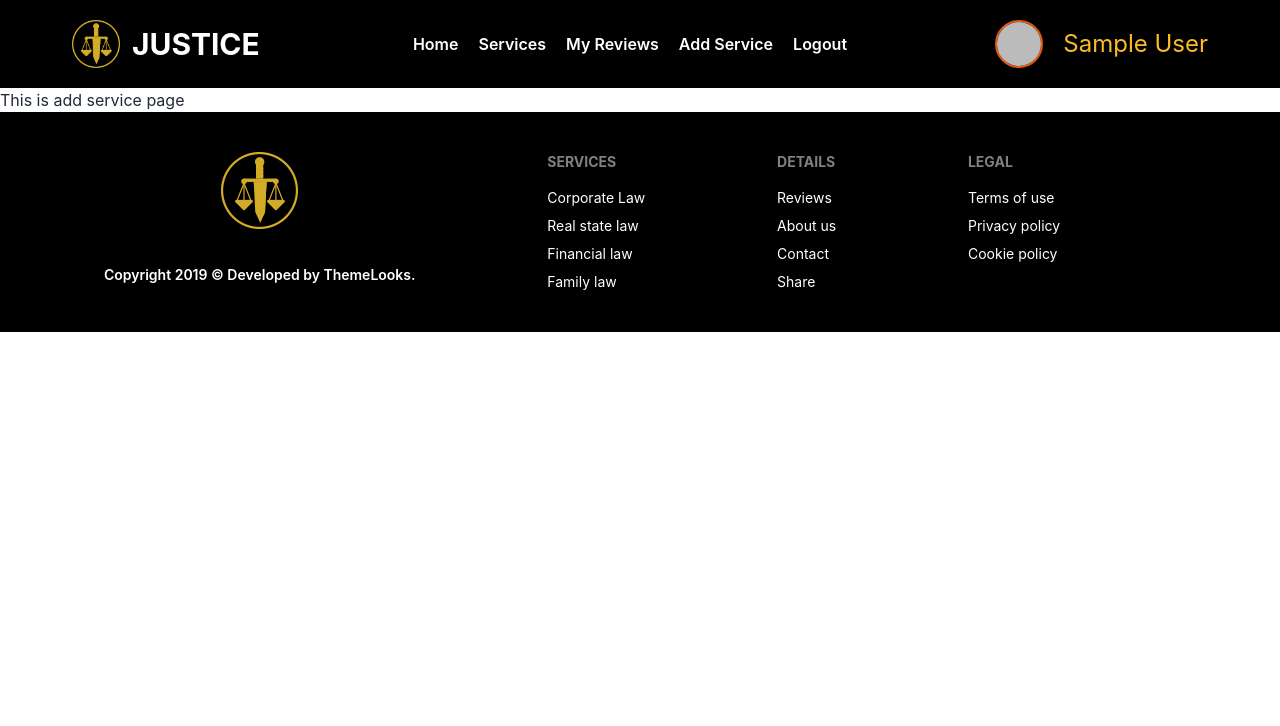
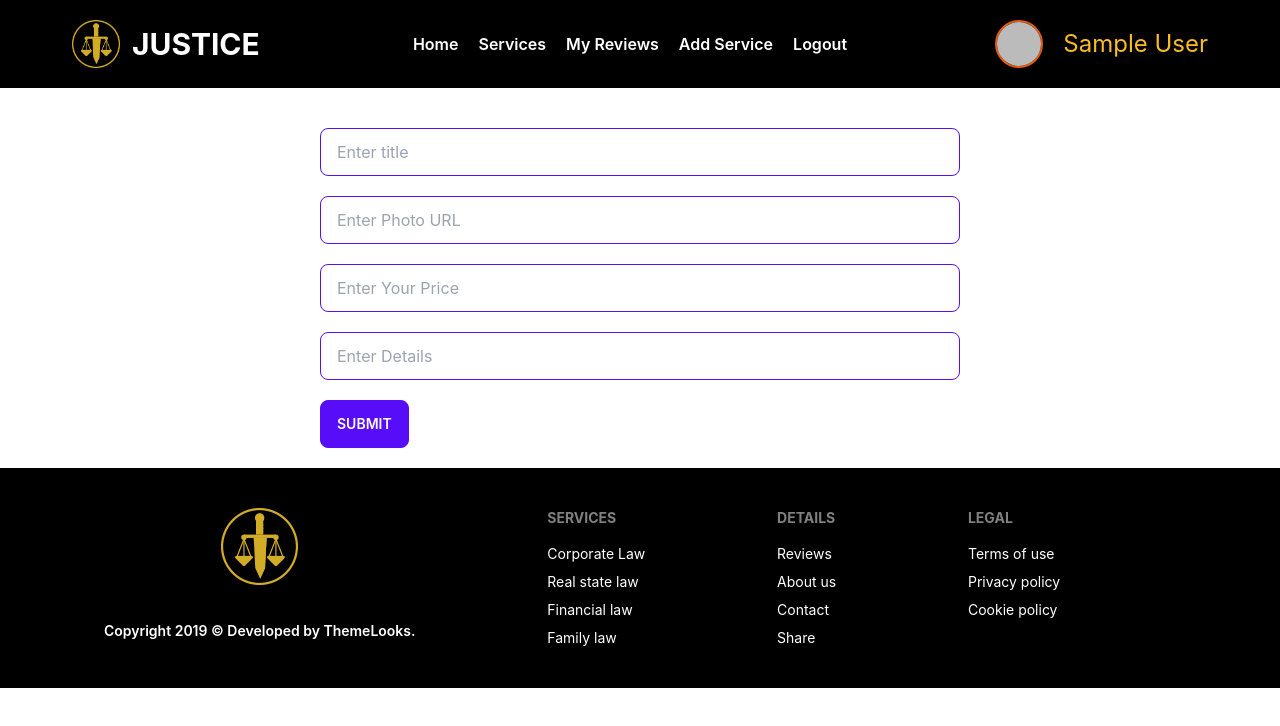
Before and after one commit to noyon-podder/service-review-client-11, a React (Create React App) app: page /add in a window 1280 px wide. Shown: the top 726 px of the page. Built offline with nearby package versions, Linux system fonts and the light colour scheme; no server answers; sample sign-in values are in the browser's storage.

Commit message:
services section add this commit

```diff
--- a/public/index.html
+++ b/public/index.html
@@ -24,7 +24,7 @@
       work correctly both with client-side routing and a non-root public URL.
       Learn how to configure a non-root public URL by running `npm run build`.
     -->
-    <title>React App</title>
+    <title></title>
   </head>
   <body>
     <noscript>You need to enable JavaScript to run this app.</noscript>
--- a/src/pages/AddService/AddService.js
+++ b/src/pages/AddService/AddService.js
@@ -1,9 +1,50 @@
-import React from 'react';
+import React, { useEffect, useState } from 'react';
+import useTitle from '../Hooks/useTitle';
 
 const AddService = () => {
+  useTitle("Add Service");
+   const [name, setName] = useState('');
+   const [img, setImg] = useState('');
+   const [price, setPrice] = useState('');
+   const [des, setDes] = useState('');
+
+    const handleAddService = () =>  {
+
+
+    //  const title = name;
+    //  const photoURL = photo;
+    //  const  = price;
+    //  const description = des
+    const serviceData = {name, img, price, des};
+
+    console.log(name, img, price, des);
+
+
+    fetch('http://localhost:5000/services', {
+        method: "POST",
+        headers: {
+            "content-type" : "application/json"
+        },
+        body: JSON.stringify(serviceData)
+       })
+       .then(res => res.json())
+       .then(data => console.log(data))
+
+
+    }
     return (
         <div>
-            <h3>This is add service page</h3>
+           <div className='lg:w-1/2 mx-auto py-5'>
+           <form >
+           <input type="text" placeholder="Enter title" value={name} onChange={e => setName(e.target.value)} className="input input-bordered input-primary w-full mt-5" />
+            <input type="text" placeholder="Enter Photo URL" value={img} onChange={e => setImg(e.target.value)} className="input input-bordered input-primary w-full mt-5" />
+            <input type="text" placeholder="Enter Your Price" value={price} onChange={e => setPrice(e.target.value)} className="input input-bordered input-primary w-full mt-5" />
+            <input type="text" placeholder="Enter Details" value={des}onChange={e => setDes(e.target.value)} className="input input-bordered input-primary w-full mt-5" />
+           </form>
+
+
+          <button type='submit' onClick={handleAddService} className='btn btn-primary mt-5'>Submit</button>
+           </div>
         </div>
     );
 };
--- a/src/pages/Home/Home.js
+++ b/src/pages/Home/Home.js
@@ -1,10 +1,12 @@
 import React from 'react';
+import useTitle from '../Hooks/useTitle';
 import About from './About/About';
 import Contact from './Contact/Contact';
 import Hero from './Hero/Hero';
 import HomeService from './HomeService/HomeService';
 
 const Home = () => {
+    useTitle('Home');
     return (
         <div>
 
--- a/src/pages/Home/HomeService/ServiceWrapper.js
+++ b/src/pages/Home/HomeService/ServiceWrapper.js
@@ -18,7 +18,7 @@ const ServiceWrapper = ({ service }) => {
        <h2 className="card-title text-orange-600">{name}</h2>
        <p className="text-indigo-600  font-bold font-2xl text-right">${price}</p>
        </div>
-        <p className="text-gray-600 text-xl">{des.slice(0, 100)}...</p>
+        <p className="text-gray-600 text-xl">{des?.slice(0, 100)}</p>
 
         <div className="card-actions mt-4">
          <Link to={`/services/${_id}`}>
--- /dev/null
+++ b/src/pages/Hooks/useTitle.js
@@ -0,0 +1,9 @@
+import { useEffect } from "react";
+
+const useTitle = title => {
+    useEffect(() => {
+        document.title = `${title} - Justice`
+    }, [title])
+}
+
+export default useTitle;
--- a/src/pages/MyReview/MyReview.js
+++ b/src/pages/MyReview/MyReview.js
@@ -1,8 +1,10 @@
 import React, { useEffect, useState } from 'react';
+import useTitle from '../Hooks/useTitle';
 import ReviewWrapper from '../shared/ReviewWrapper/ReviewWrapper';
 
 const MyReview = () => {
     const [reviews, setReviews] = useState([])
+    useTitle('My Review')
     useEffect(() => {
         fetch('http://localhost:5000/reviews/')
         .then(res => res.json())
--- a/src/pages/Service/Service.js
+++ b/src/pages/Service/Service.js
@@ -1,8 +1,10 @@
 import React from "react";
 import { useLoaderData } from "react-router-dom";
 import ServiceWrapper from "../Home/HomeService/ServiceWrapper";
+import useTitle from "../Hooks/useTitle";
 
 const Service = () => {
+  useTitle('Service')
   const services = useLoaderData();
   return (
     <div className="max-w-6xl mx-auto py-20">
```
